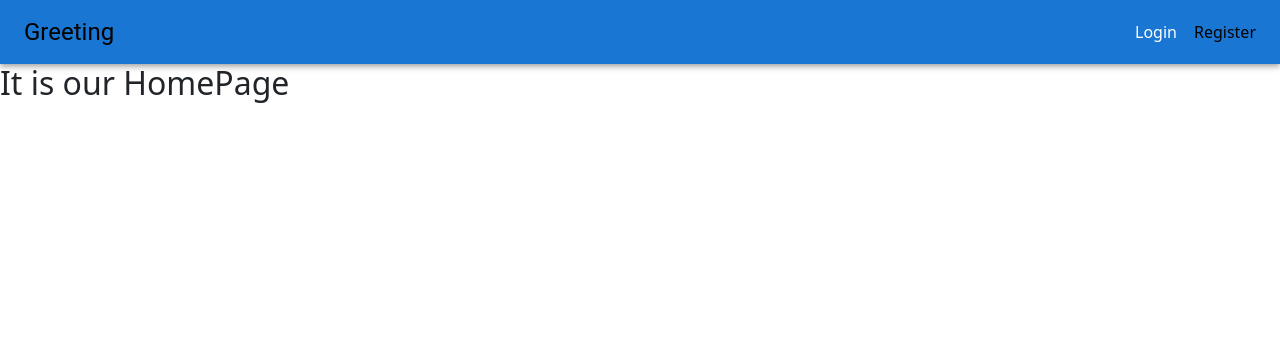
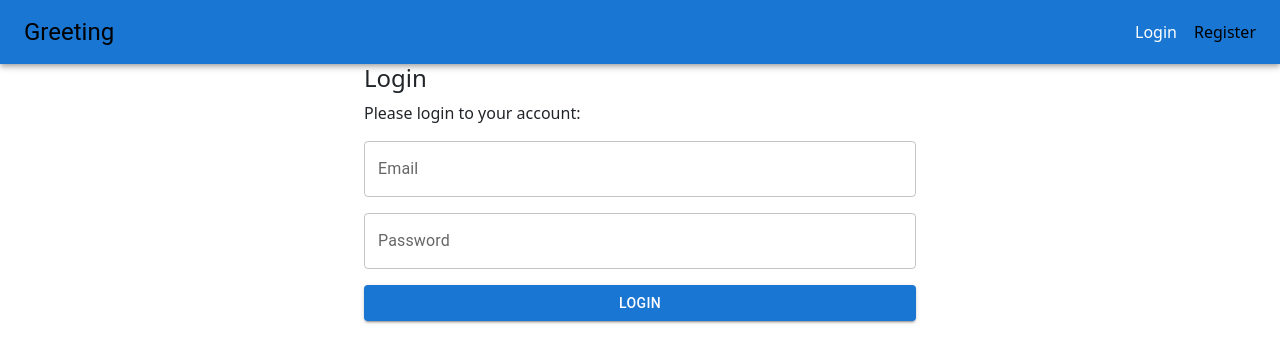
Before and after one commit to RoMANzhula/spring_react_graphql_shop, a React (Create React App) app in the folder src/main/frontend/graphql-shop/: page /login in a window 1280 px wide. Shown: the top 362 px of the page. Built offline with nearby package versions, Linux system fonts and the light colour scheme.

Commit message:
Add login pages

```diff
--- a/src/main/frontend/graphql-shop/src/App.js
+++ b/src/main/frontend/graphql-shop/src/App.js
@@ -3,6 +3,7 @@ import { Routes, Route } from 'react-router-dom';
 import Homepage from './pages/home';
 import Navbar from './components/navbar';
 import Register from './pages/register';
+import Login from './pages/login';
 
 
 function App() {
@@ -12,7 +13,7 @@ function App() {
       <Routes>
         <Route path='/' element={<Homepage/>} />
         <Route path='/register' element={<Register/>} />
-        <Route path='/login' element={<Homepage/>} />
+        <Route path='/login' element={<Login/>} />
       </Routes>
     </div>
   );
--- a/src/main/frontend/graphql-shop/src/context/authContext.js
+++ b/src/main/frontend/graphql-shop/src/context/authContext.js
@@ -1,5 +1,5 @@
 import React, { useReducer, createContext } from "react";
-import { jwtDecode } from "jwt-decode"
+import { jwtDecode } from "jwt-decode";
 
 
 const initialState = {
--- /dev/null
+++ b/src/main/frontend/graphql-shop/src/pages/login.js
@@ -0,0 +1,80 @@
+import { useMutation } from "@apollo/client";
+import gql from "graphql-tag";
+import { useContext, useState } from "react";
+import { AuthContext } from "../context/authContext";
+import { useForm } from "../utility/hooks";
+import { useNavigate } from "react-router-dom";
+import { TextField, Button, Container, Stack, Alert, Select, MenuItem, InputLabel, FormControl } from "@mui/material";
+
+
+const LOGIN_USER = gql`
+  mutation LoginUser($loginRequest: LoginRequest!) {
+    loginUser(loginRequest: $loginRequest) {
+      jwt
+      jwtCookie
+      message
+    }
+  }
+`;
+
+function Login(props) {
+  const context = useContext(AuthContext);
+  let navigate = useNavigate();
+  const [errors, setErrors] = useState([]);
+
+  function loginUserCallback() {
+    console.log("Callback hit");
+    loginUser();
+  }
+
+const { onChange, onSubmit, values } = useForm(loginUserCallback, {
+  email: '',
+  password: ''
+});
+
+const [loginUser, { loading }] = useMutation(LOGIN_USER, {
+  update(proxy, { data: { loginUser: userData } }) {
+    context.login(userData);
+    navigate('/');
+  },
+  onError({ graphQLErrors }) {
+    setErrors(graphQLErrors);
+  },
+  variables: { loginRequest: values }
+});
+
+return (
+  <Container spacing={2} maxWidth="sm">
+    <h4>Login</h4>
+    <p>Please login to your account:</p>
+    <Stack spacing={2}>
+      <TextField
+        label="Email"
+        name="email"
+        type="email"
+        value={values.email}
+        onChange={onChange}
+        fullWidth
+      />
+      <TextField
+        label="Password"
+        name="password"
+        type="password"
+        value={values.password}
+        onChange={onChange}
+        fullWidth
+      />
+      <Button variant="contained" onClick={onSubmit} fullWidth>Login</Button>
+    </Stack>
+    {errors.map(function(error){
+      return (
+        <Alert severity="error" key={error.message}>
+          {error.message}
+        </Alert>
+      );
+    })}
+  </Container>
+)
+}
+
+export default Login;
```
